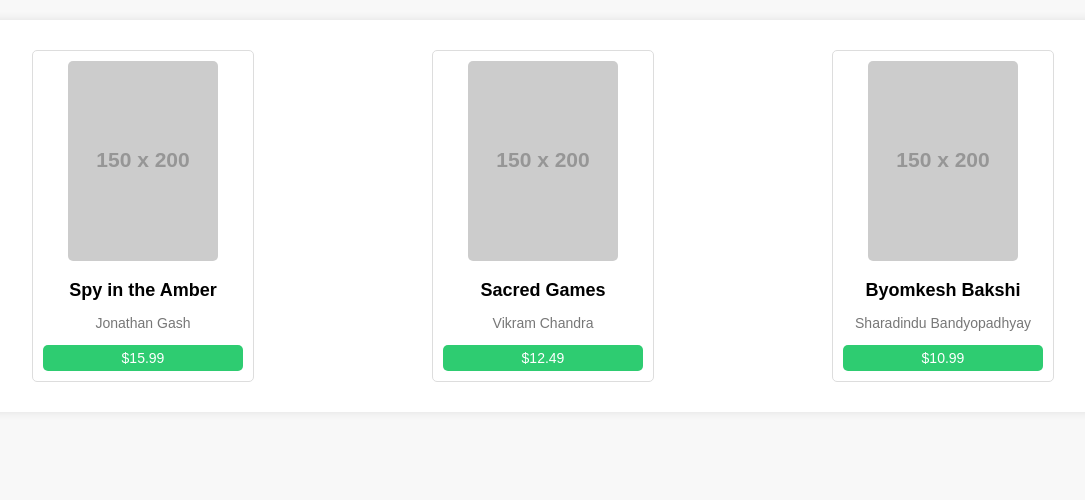
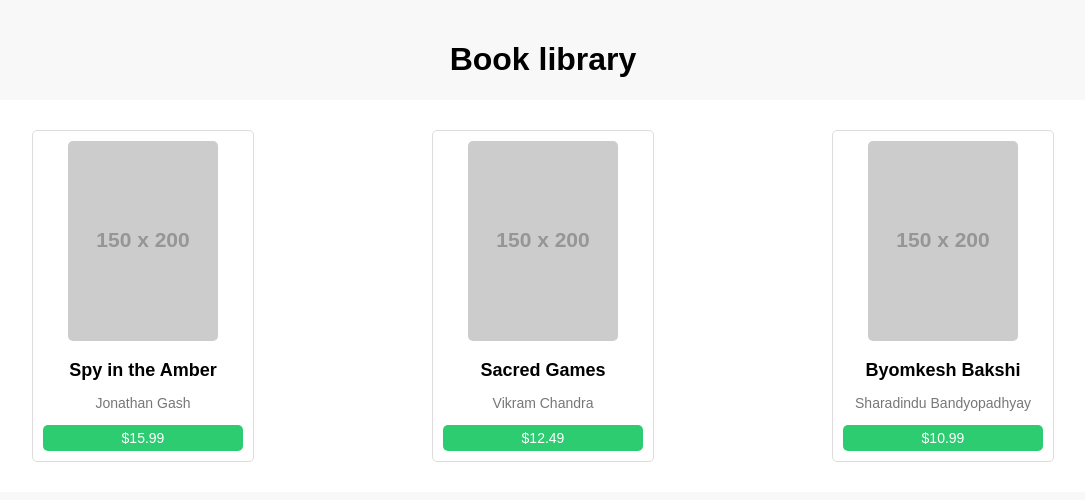
Before and after one commit to acciojob/book-library-Rishab-Rawat, a website: page main.html in a window 1280 px wide. Shown: the whole page, without its empty margins (97-1182 px from the left). Drawn offline with Linux system fonts and the light colour scheme; placeholder pictures from the web are drawn by us.

Commit message:
created a submission

```diff
--- a/main.html
+++ b/main.html
@@ -8,6 +8,11 @@
     <link rel="stylesheet" href="styles.css">
 </head>
 <body>
+	<style>
+		h1{
+			text-align:center;
+	</style>
+	<h1>Book library</h1>
     <div class="book-library">
         <div class="book">
             <img src="https://via.placeholder.com/150x200" alt="Spy in the Amber">
--- a/styles.css
+++ b/styles.css
@@ -6,6 +6,8 @@ body {
     padding: 20px;
 }
 
+
+
 .book-library {
     display: flex;
     justify-content: space-around;
@@ -13,7 +15,7 @@ body {
     background-color: #ffffff;
     padding: 20px;
     border-radius: 10px;
-    box-shadow: 0 0 10px rgba(0, 0, 0, 0.1);
+    box-shadow: 0 0 10px rgba(0, 0, 0, 0);
 }
 
 .book {
```
